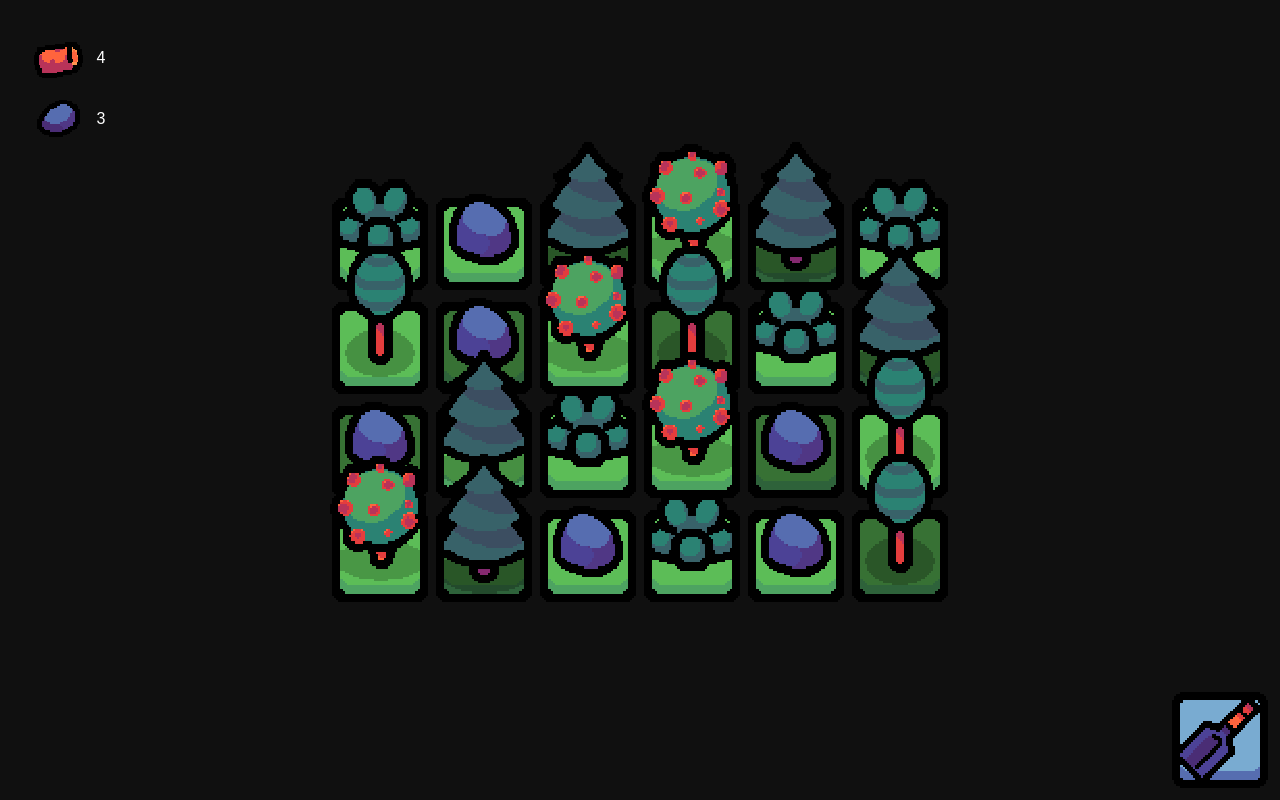
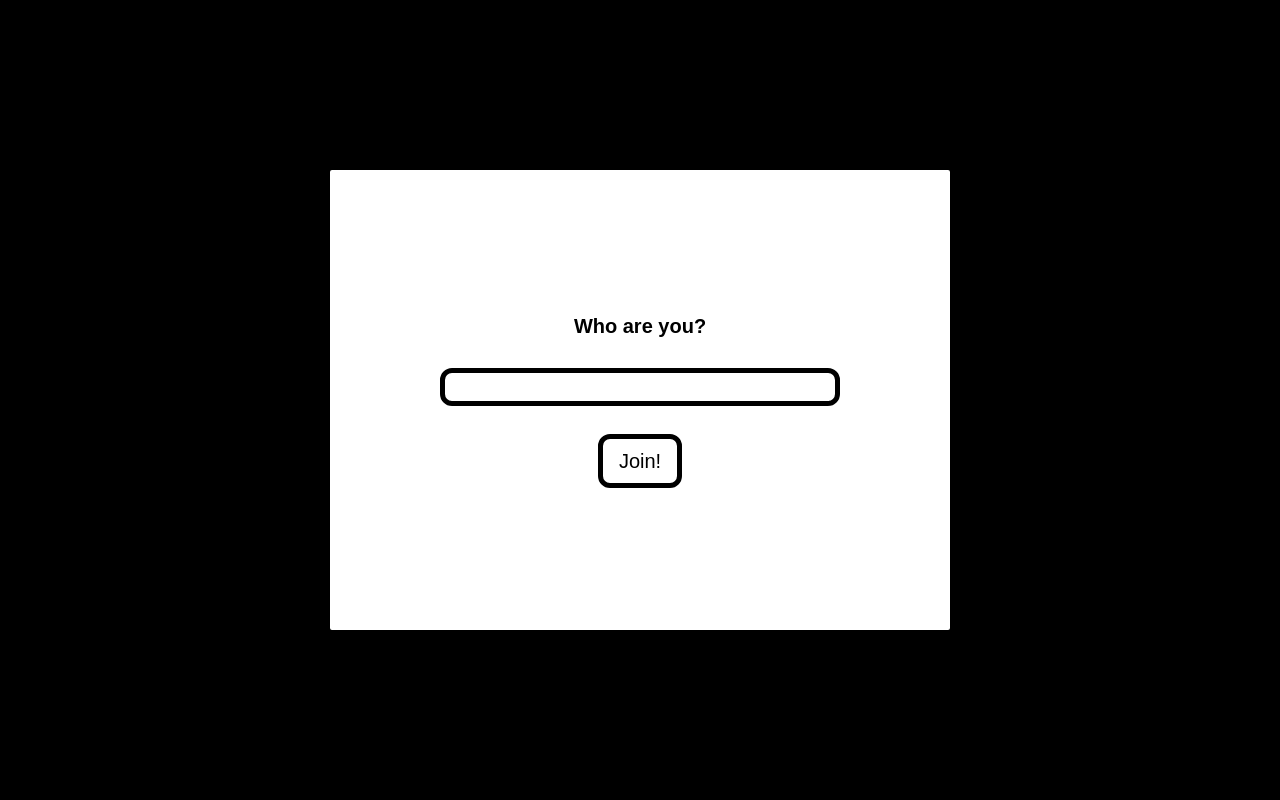
Before and after one commit to nobody-but-me/city_builder, a Next.js app: page / in a window 1280 px wide. Built offline with nearby package versions, Linux system fonts and the light colour scheme.

Commit message:
User log in through supabase data base. If user exist, it just log in, if it doesn't, then the user will be created. So many things to organize.

```diff
--- a/app/globals.css
+++ b/app/globals.css
@@ -33,5 +33,35 @@ body {
 main {
 }
 
+.tilep {
+    animation: tile_animation 0.5s ease-in forwards;
+}
+
 .tile {
 }
+
+.pop-up {
+    transition: all 0.5s ease-in;
+    animation: pop-up 0.3s ease-in forwards;
+}
+
+@keyframes tile_animation {
+    from {
+	transform: translateY(auto);
+    }
+    to {
+	transform: translateY(0%);
+    }
+}
+
+@keyframes pop-up {
+    0% {
+	transform: scale(0.1);
+    }
+    50% {
+	transform: scale(1.1);
+    }
+    100% {
+	transform: scale(auto);
+    }
+}
--- a/app/page.tsx
+++ b/app/page.tsx
@@ -1,12 +1,64 @@
+"use client"
+import { createClient } from '@supabase/supabase-js';
+import React, { useEffect } from 'react';
 
 
 import Inventory from "@/components/Inventory.tsx";
+import Button    from "@/components/Button.tsx";
 import Tiles     from "@/components/Tiles.tsx";
 
+import standard_box  from "@/public/standard_box.webp";
+import none  from "@/public/none.webp";
 
 export default function Home() {
+
+    const _on_user_click = async () => {
+	let _text_input = document.getElementById('user-input');
+	if (_text_input.value === "") {
+	    alert('input is empty');
+	    return;
+	}
+	const supabase = await createClient(process.env.NEXT_PUBLIC_SUPABASE_URL!, process.env.NEXT_PUBLIC_SUPABASE_ANON_KEY!);
+	const { data: users } = await supabase.from('users').select();
+	// let _json_data = JSON.stringify(users, null, 2);
+	// alert(_json_data);
+
+	const { data, error } = await supabase.from('users').select().eq('username', _text_input.value);
+	if (Object.keys(data).length !== 0)
+	{
+	    let _welcome = `<b>Welcome back, ${_text_input.value}</b>`;
+	    document.getElementById('user').classList.replace('w-[80vh]', 'w-[55vh]');
+	    document.getElementById('user').classList.replace('h-[60vh]', 'h-[40vh]');
+	    document.getElementById('user').innerHTML = _welcome;
+	    setTimeout(() => {
+		document.getElementById('black-screen').remove();
+		document.getElementById('user').remove();
+
+		let     _i = document.getElementsByTagName('Tiles');
+		let     _d = document.getElementsByClassName('tile-container');
+		for(let _k=0; _k < _d.length; _k++) {
+		    _d[_k].classList.add('tilep');
+		}
+	    }, 1200);
+	}
+	else {
+	    const { error } = await supabase.from("users").insert({ id: (Object.keys(users).length + 1), username: _text_input.value, password: _text_input.value }).select();
+	    alert('user created');
+	}
+    };
+
     return (
 	<div className="w-screen h-screen flex items-center justify-center p-2">
+	    <div id='black-screen' className={`absolute z-10 w-screen h-screen bg-black`}></div>
+	    <div id='user' className={`pop-up absolute z-20 border-10 border-solid border-black w-[80vh] h-[60vh] bg-white rounded-xl flex flex-col justify-center items-center text-xl`} style={{color: 'black'}}>
+	        <p id='user-text' className={`w-[80vh] text-center`}>
+	            <b>Who are you?</b>
+	        </p>
+	        <br />
+	        <input id='user-input' name="user_name_input" className={`rounded-xl text-center border-5 border-solid border-black-500 hover:border-blue-500 w-[50vh]`} />
+	        <br />
+	        <Button variant="primary" _on_click={_on_user_click} _id="user-button">Join!</Button>
+	    </div>
 	    <Inventory />
 	    <Tiles />
 	</div>
--- /dev/null
+++ b/components/Button.tsx
@@ -0,0 +1,11 @@
+
+
+
+export default function Button({ children, _id, _on_click }) {
+    const _styles = "px-4 py-2 rounded-xl font-medium text-center transition duration-200 border-5 border-solid border-black hover:border-blue-500";
+    return (
+	<button id={_id} onClick={_on_click} className={`${_styles}`}>
+	    {children}
+	</button>
+    );
+}
--- a/components/Inventory.tsx
+++ b/components/Inventory.tsx
@@ -2,7 +2,6 @@
 "use client";
 
 import React, { useEffect, useState } from 'react';
-
 
 import carrot  from "@/public/plantations/carrot0.webp";
 
--- a/components/Tiles.tsx
+++ b/components/Tiles.tsx
@@ -211,7 +211,7 @@ export default function Tiles() {
 
 		    const _darker = (_r + _c) % 2 !== 0;
 		    return (
-						<div key={_j} className={`tilep min-h-25 min-w-25 relative rounded-x1 hover:transition duration-200 hover:scale-125 select-none`}>
+			<div key={_j} className={`tile-container min-h-25 min-w-25 relative rounded-x1 rounded-xl hover:transition duration-200 hover:scale-125 select-none hover:ring-4 hover:z-10`} style={{animationDelay: `${_j * 0.1}s`, transform: 'translateY(-100vh)'}}>
 			    <img
 			        height={100}
 			        width={100}
```
Also changed, not shown: public/standard_box.webp (added). Lines whose indentation alone changed are shown as unchanged.
